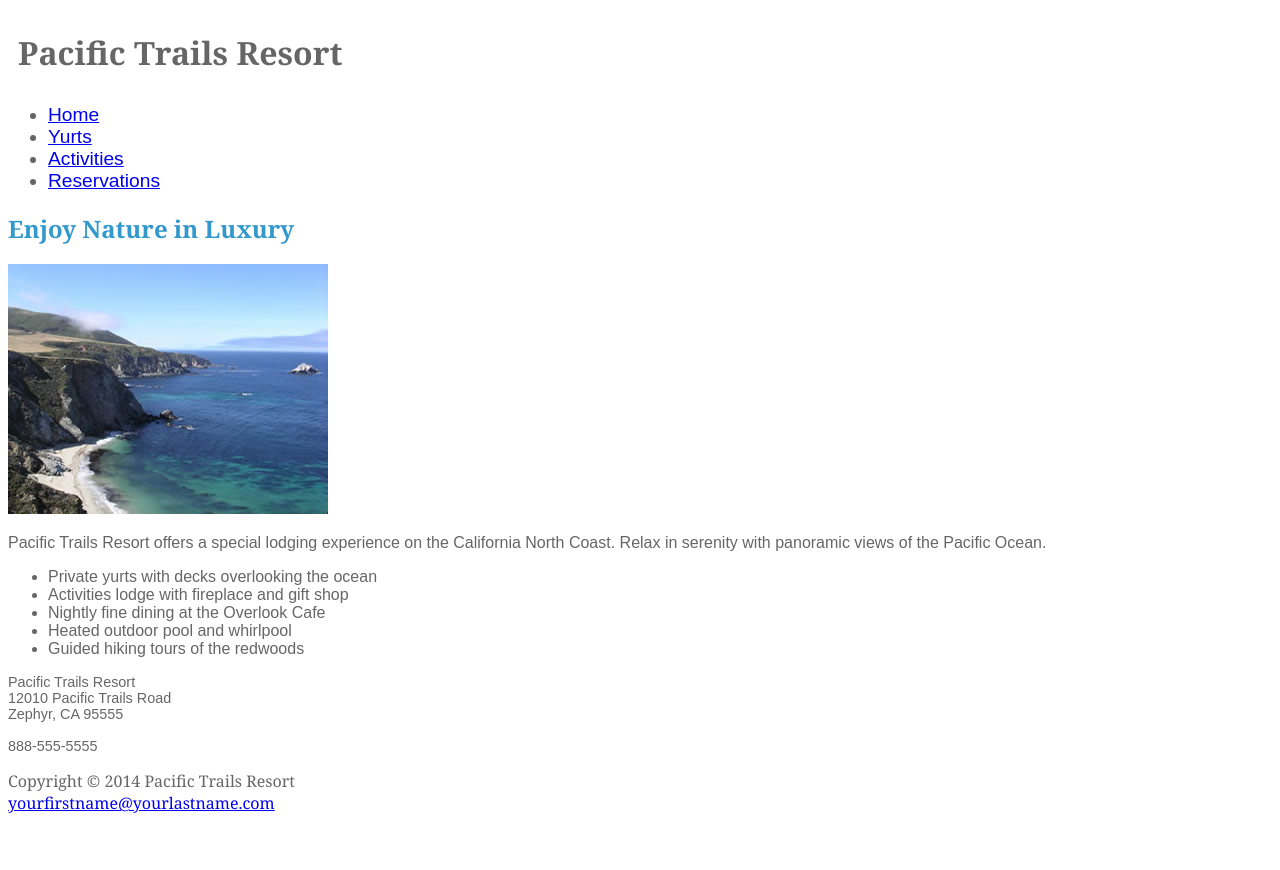
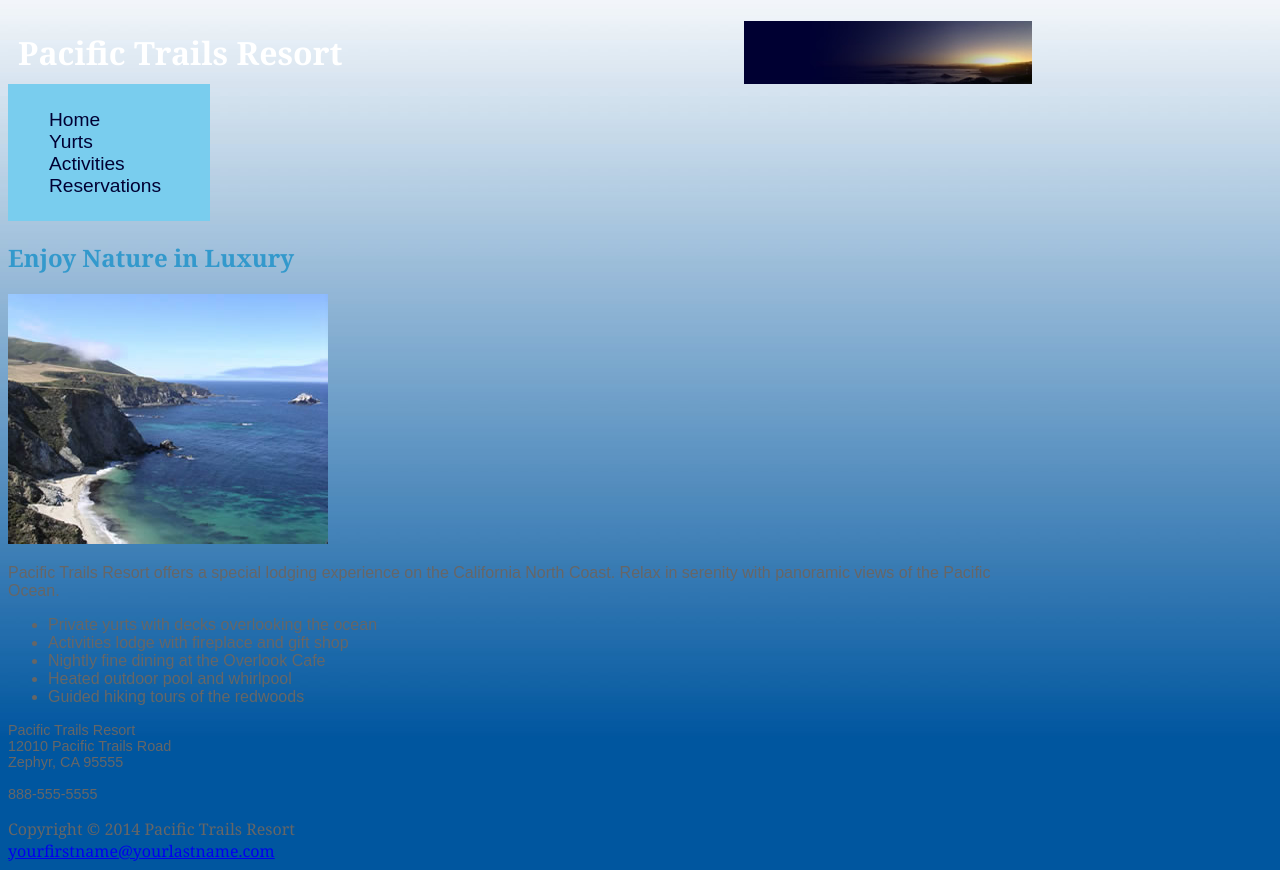
Before and after one commit to macj97/styled-site, a plain HTML site: page HW2_sourcecode/index.html in a window 1280 px wide. Before the commit the page ends 822 px from the top, so only its background shows below. Drawn offline with Linux system fonts and the light colour scheme.

Commit message:
edited css file

```diff
--- a/HW2_sourcecode/pacific.css
+++ b/HW2_sourcecode/pacific.css
@@ -2,37 +2,66 @@ header, hgroup, nav, footer, figure, figcaption, aside, section, article {
 	display: block;
 }
 body {
-	background-color: ;
+	background-image: url(ptrbackground.jpg);
+	background-repeat: repeat-x;
+	background-color: #00569f;
 	color: #666666;
 	font-family: Arial, Helvetica, sans-serif;
 }
 
+#wrapper {
+	width: 80vw;
+	min-width: 600px;
+}
+
+nav {
+	background: rgb(121, 205, 238);
+	padding: 5px 1px;
+	width: 200px;
+	/* color: #000033; */
+}
 nav ul {
 	font-size: 1.2em;
+	list-style-type: none;
 }
-nav a:visited {
-	color: #344873;
+
+nav a {
+	/* color: #344873; */
+	color: #000033;
+	text-decoration: none;
 }
+
 nav a:hover {
 	color: #FFFFFF;
 }
+
 h1 {
 	margin-bottom: 0;
 	padding: 10px;
+	color: white;
+	background-image: url(sunset.jpg);
+	background-repeat: no-repeat;
+	background-position: right top;
+	background-clip: border-box;
+	background-size: initial;
 }
 h2 {
 	color: #3399CC;
 }
+
 h1,
 h2 {
 	font-family: Georgia, "Times New Roman", serif;
 }
+
 #contact {
 	font-size: 90%;
 }
-dt {
+
+/* dt {
 	color: #000033;
-}
+} */
+
 footer {
 	font-family: Georgia, "Times New Roman", serif;
 }
```
